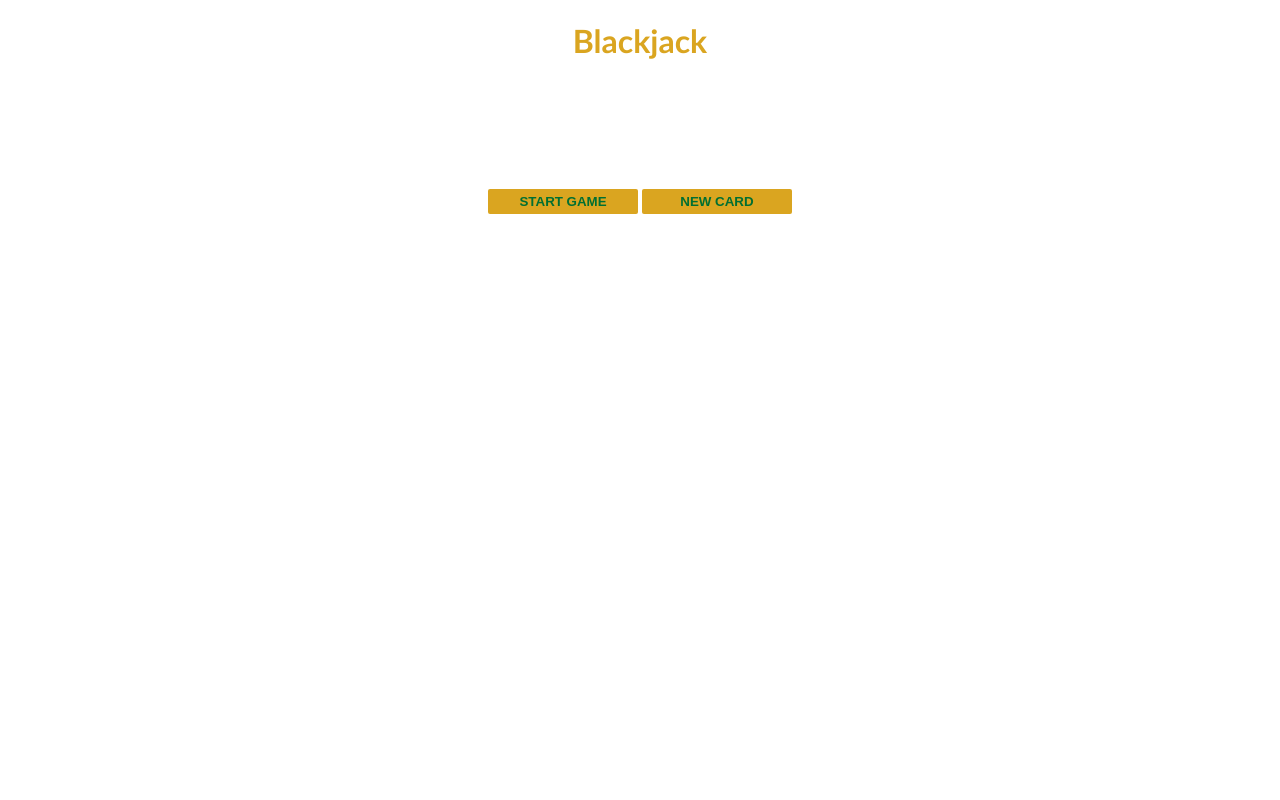
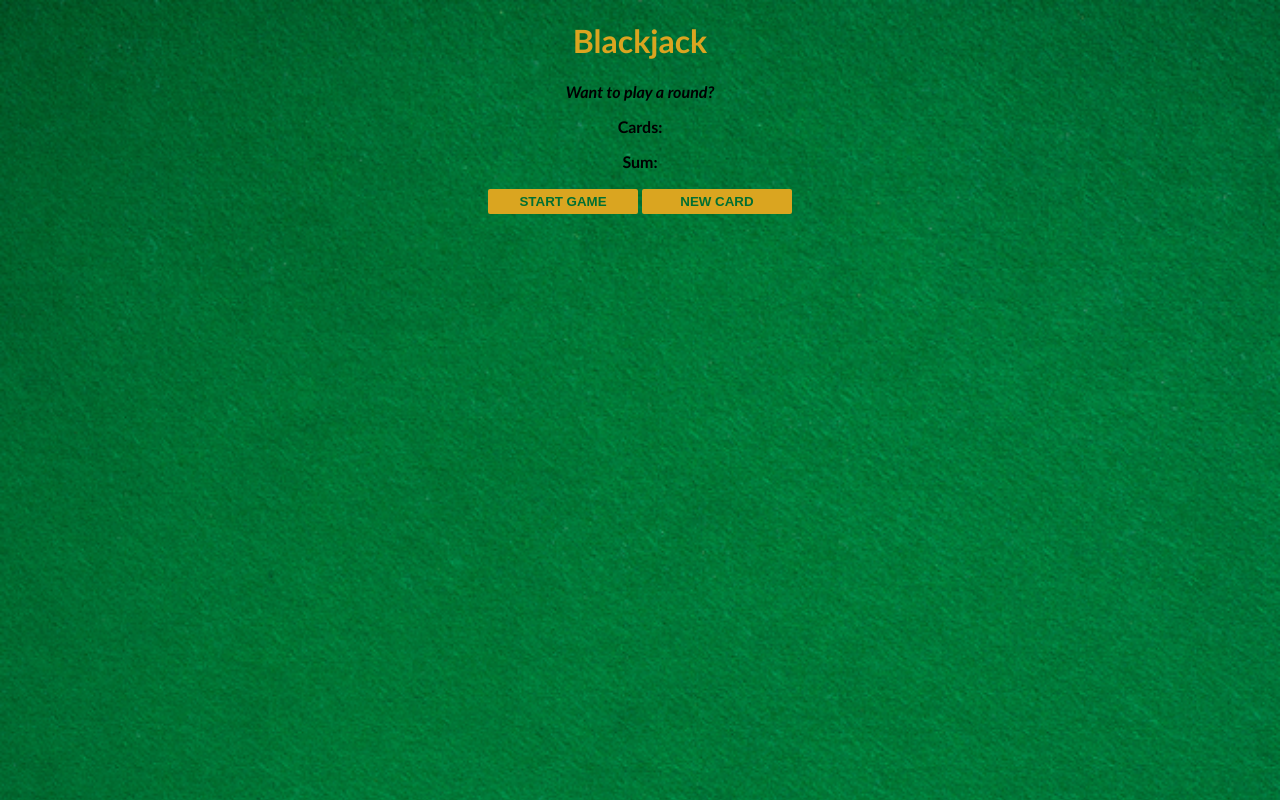
Before and after one commit to JackGerry1/blackjack-game, a plain HTML site: page index.html in a window 1280 px wide. Drawn offline with Linux system fonts and the light colour scheme.

Commit message:
fixing image display

```diff
--- a/css/style.css
+++ b/css/style.css
@@ -1,11 +1,11 @@
 body {
   font-family: "Trebuchet MS", "Lucida Sans Unicode", "Lucida Grande", Arial,
     sans-serif;
+  background-image: url("/images/table.png");
   background-size: cover;
   font-weight: bold;
-  color: white;
+  color: black;
   text-align: center;
-  background-image: url('table.png');
 }
 
 h1 {
```
Also changed, not shown: images/table.png (renamed from table.png).
